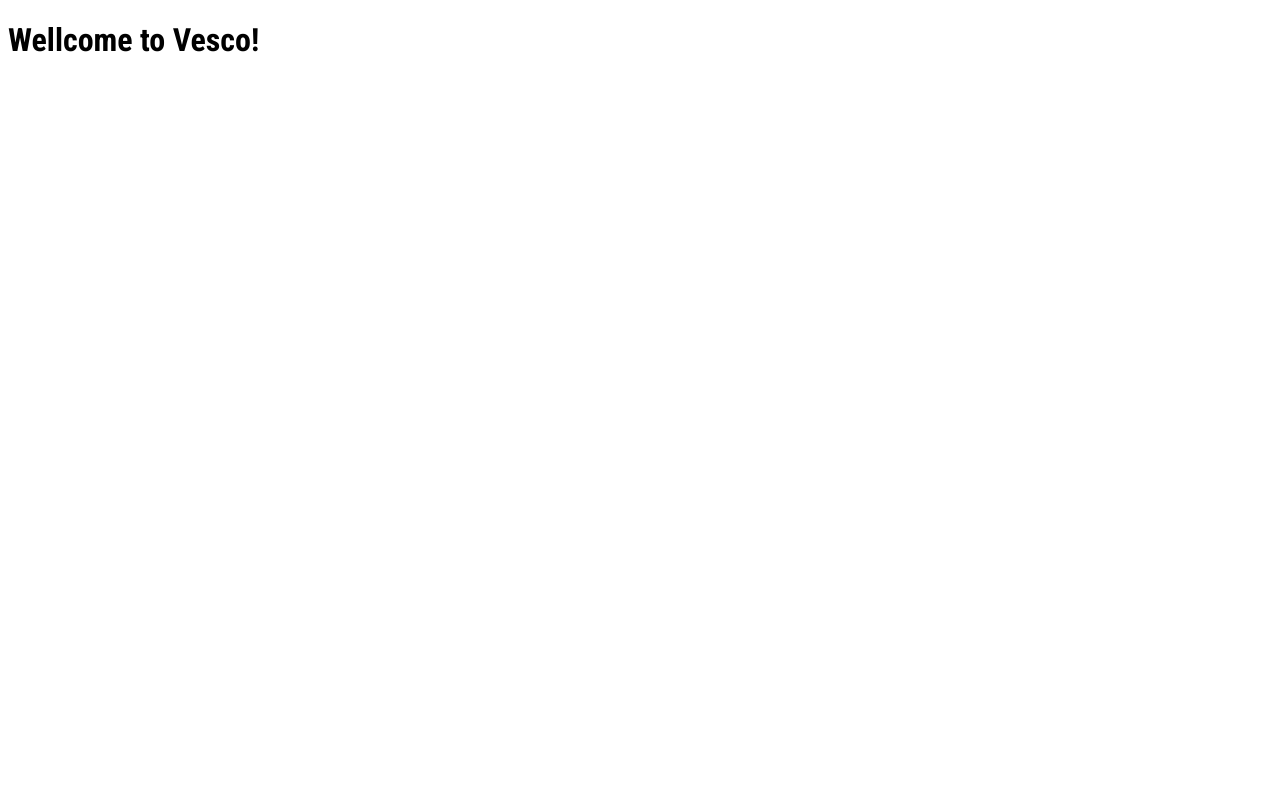
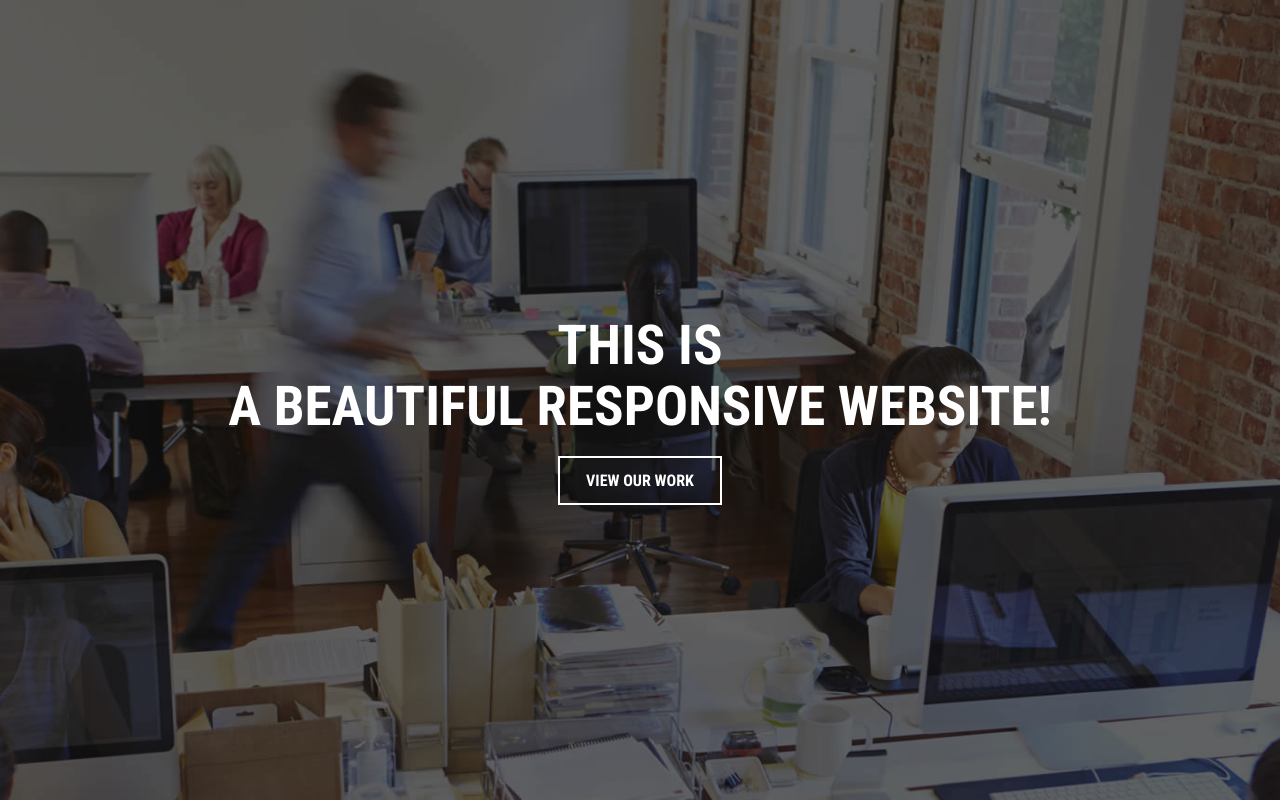
Before and after one commit to Sunshinet/Vesco, a website: page index.html in a window 1280 px wide. Drawn offline with nearby package versions, Linux system fonts and the light colour scheme.

Commit message:
home section is done

```diff
--- a/css/style.css
+++ b/css/style.css
@@ -1,4 +1,93 @@
-/* Defoult font family - Roboto Condensed */
+/*====================================================
+                DEFAULT VALUES:
+
+                Font Family                 : Roboto Condensed
+
+                Greenish Blue               : #34c6d3       (Buttons, Icons, Links, Lines & Backgrounds)
+                Steel Gray                  : #41464b       (Headings)
+                Blue Bayoux                 : #64707b       (Paragraphs)
+                White                       : #fff          (Text With Black Backgrounds)
+                Black                       : #000
+
+======================================================*/
+html, body{
+    height: 100%;
+}
 body {
     font-family: 'Roboto Condensed', sans-serif;
 }
+h3{
+    text-transform: uppercase;
+}
+
+/*  HOME  */
+
+#home{
+    height: 100%;
+}
+#home-cover{
+    height: 100%;
+    background-image: url("../img/bg-home.jpg");
+}
+#home-content-box{
+    width: 100%;
+    height: 100%;
+    display: table;
+}
+#home-content-box-inner{
+    display: table-cell;
+    vertical-align: middle;
+    text-align: center;
+}
+
+#home-heading h3{
+    color: white;
+    font-size: 55px;
+    font-weight: bold;
+    margin: 20px 0 20px 0;
+    text-transform: uppercase;
+}
+
+/* BUTTONS */
+
+.btn-general{
+    border-width: 2px;
+    border-radius: 0px;
+    padding: 12px 26px 12px 26px;
+    font-size: 16px;
+    font-weight: bold;
+    text-transform: uppercase;
+}
+.btn-white{
+    border-color: white;
+    color: white;
+}
+.btn-white:hover, .btn-white:focus {
+    background: white;
+    color: #41464b;
+}
+
+/* PARALLAX EFFECT CLASS */
+
+.bg-parallax {
+    background-attachment: fixed;
+    background-repeat: no-repeat;
+    background-size: cover;
+    background-position: center;
+}
+
+/* ANIMATION */
+
+#home-cover {
+    animation-delay: .1s;
+    animation-duration: .5s;
+}
+
+#home-heading {
+    animation-delay: .3s;
+    animation-duration: .6s;
+}
+#home-btn{
+    animation-delay: 1s;
+    animation-duration: .5s;
+}
--- a/index.html
+++ b/index.html
@@ -9,18 +9,46 @@
         <title>Vesco</title>
         <!-- favicon -->
         <link rel="shortcut icon" href="img/favicon.ico">
+        <!-- fontawesome -->
+        <link rel="stylesheet" href="css/font-awesome/css/font-awesome.min.css">
         <!-- google font -->
         <link href="https://fonts.googleapis.com/css?family=Roboto+Condensed:300,300i,400,400i,700,700i" rel="stylesheet">
         <!-- style css -->
+        <!-- <link rel"stylesheet" href="node_modules/bootstrap/dist/css/bootstrap.min.css"> -->
+        <link rel="stylesheet" href="https://cdnjs.cloudflare.com/ajax/libs/animate.css/3.5.2/animate.min.css">
+        <link rel="stylesheet" href="//maxcdn.bootstrapcdn.com/bootstrap/3.3.7/css/bootstrap.min.css" integrity="sha384-BVYiiSIFeK1dGmJRAkycuHAHRg32OmUcww7on3RYdg4Va+PmSTsz/K68vbdEjh4u" crossorigin="anonymous">
         <link rel="stylesheet" href="css/style.css">
 
     </head>
     <body>
-        <h1>Wellcome to Vesco!</h1>
+        <!-- Home -->
+        <section id="home">
+            <div id="home-cover" class="bg-parallax">
+                <div id="home-content-box">
+                    <div id="home-content-box-inner">
+                        <div id="home-heading" class="animated zoomIn">
+                            <h3>This Is<br> A Beautiful Responsive Website!</h3>
+                        </div>
+                        <div id="home-btn" class="animated zoomIn">
+                            <a class="btn btn-lg btn-general btn-white" href="#work" role="button" title="View Our Work">View Our Work</a>
+                        </div>
+                    </div>
+                </div>
+            </div>
+        </section>
+
+
 
         <!-- libraries -->
         <script src="node_modules/jquery/dist/jquery.js"></script>
+        <script src="https://cdnjs.cloudflare.com/ajax/libs/popper.js/1.12.3/umd/popper.min.js" integrity="sha384-vFJXuSJphROIrBnz7yo7oB41mKfc8JzQZiCq4NCceLEaO4IHwicKwpJf9c9IpFgh" crossorigin="anonymous"></script>
+        <script src="https://maxcdn.bootstrapcdn.com/bootstrap/4.0.0-beta.2/js/bootstrap.min.js" integrity="sha384-alpBpkh1PFOepccYVYDB4do5UnbKysX5WZXm3XxPqe5iKTfUKjNkCk9SaVuEZflJ" crossorigin="anonymous"></script>
+
+
         <!-- js file -->
         <script src="js/custom.js"></script>
+
+
+
     </body>
 </html>
--- a/package.json
+++ b/package.json
@@ -10,6 +10,9 @@
   "author": "",
   "license": "ISC",
   "dependencies": {
+    "@types/bootstrap": "^3.3.36",
+    "animate.css": "^3.5.2",
+    "bootstrap": "^3.3.7",
     "http-server": "^0.10.0",
     "jquery": "^3.2.1"
   }
```
Also changed, not shown: 1 other file.
